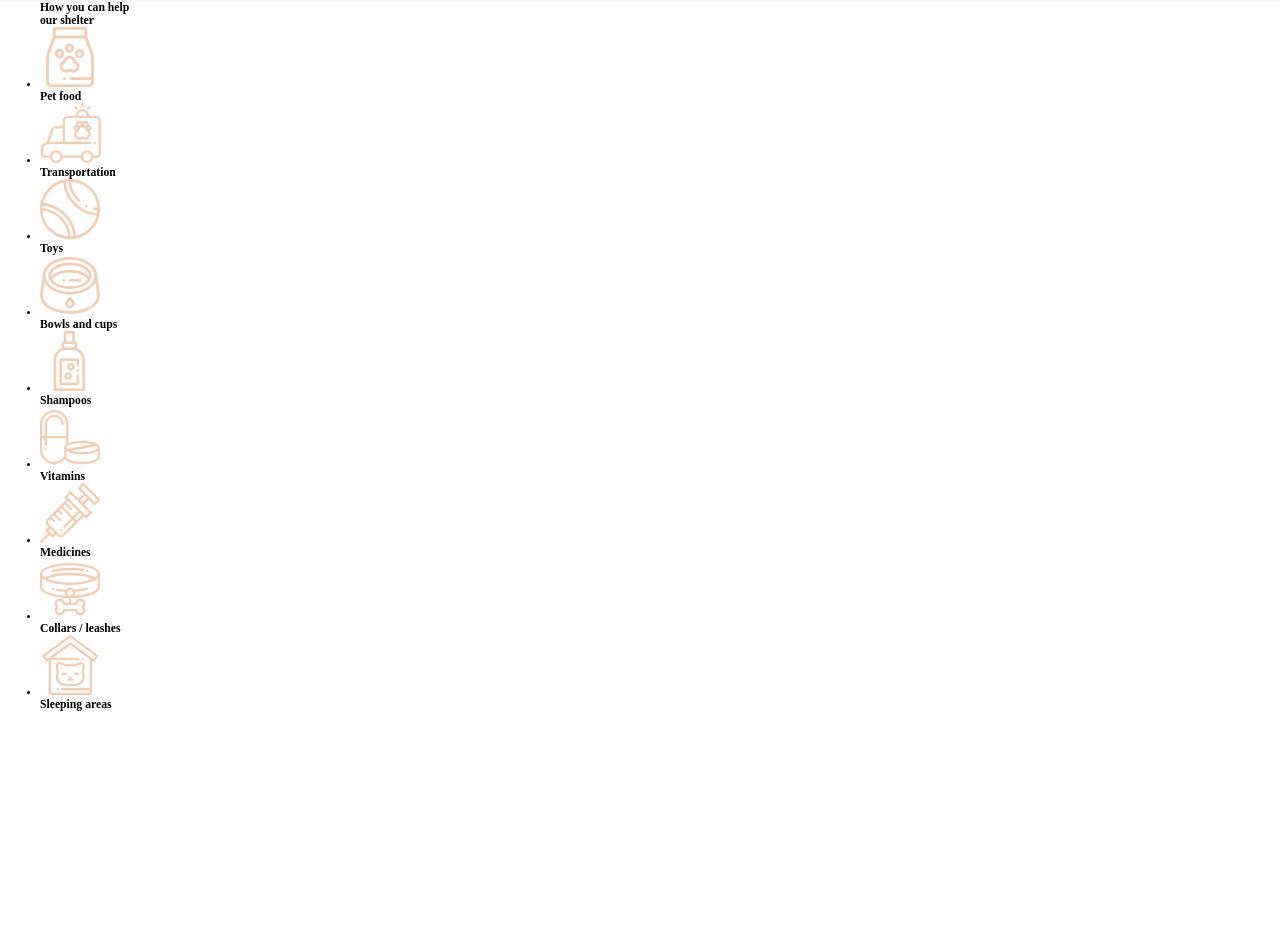
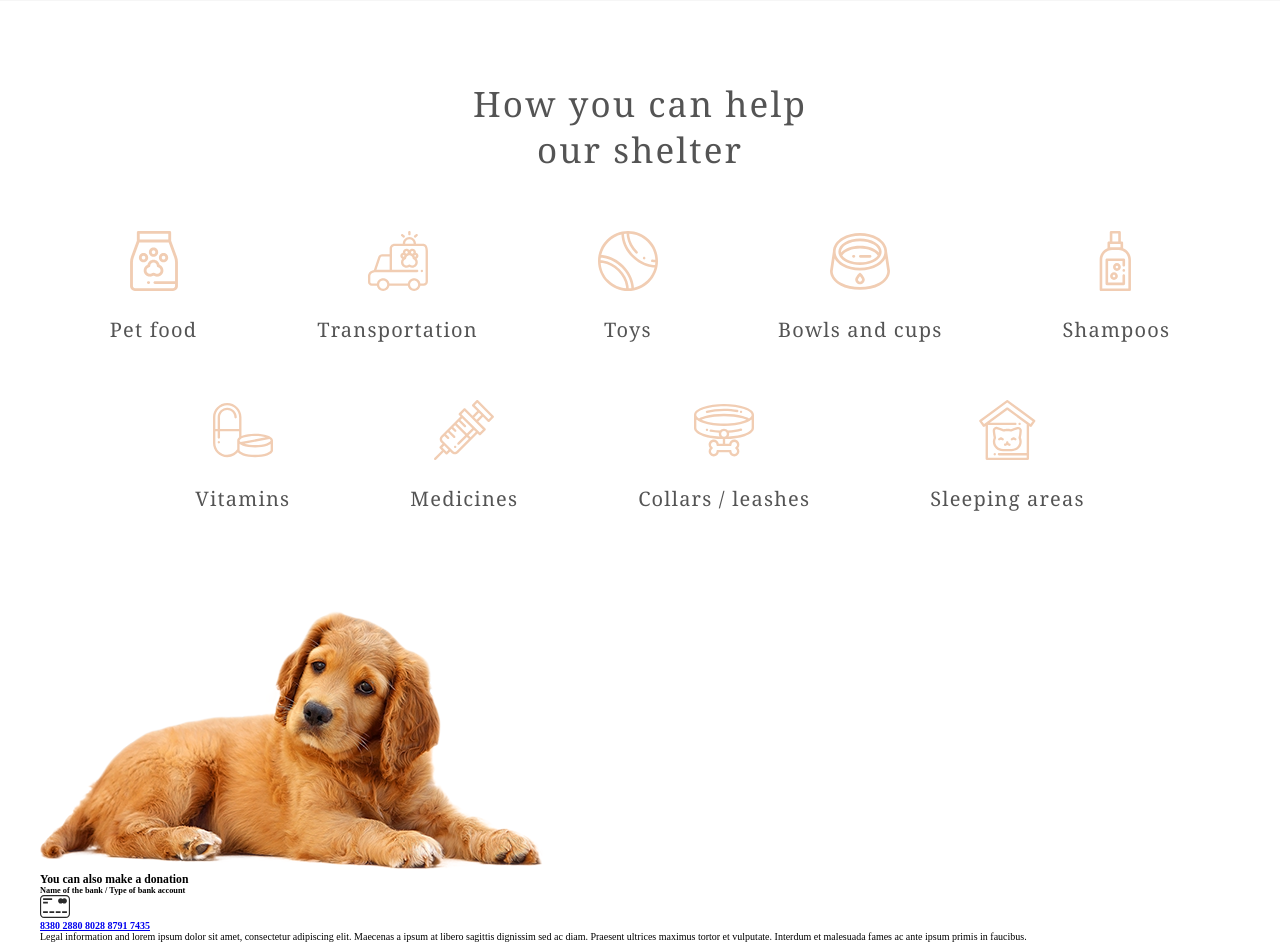
Before and after one commit to Mazayw/virtual_kb, a plain HTML site: page SHELTER/pages/main/index.html in a window 1280 px wide. Shown: the part 2416-3358 px from the top of the page. Before the commit the page ends 3127 px from the top, so only its background shows below. Drawn offline with Linux system fonts and the light colour scheme.

Commit message:
feat: add donation section

```diff
--- a/SHELTER/pages/main/index.html
+++ b/SHELTER/pages/main/index.html
@@ -99,10 +99,11 @@
         <button class="pets_button">Get to know the rest</button>
       </div>
     </section>
-    <section class="pets_help container">
+    <section class="container pets_help">
       <h3 class="help_header">
         How you can help<br />
         our shelter
+      </h3>
       <ul class="help_list">
         <li class="help_card">
           <img src="../../assets/icons/icon-pet-food.svg" alt="Pet food" />
@@ -153,7 +154,29 @@
           <h4 class="help_card_title">Sleeping areas</h4>
         </li>
       </ul>
-      </h3>
+    </section>
+    <section class="donation container">
+      <div class="donation_content">
+        <img src="../../assets/images/donation-dog.png" alt="Dog" />
+        <div class="donation_text">
+          <h3 class="donation_title">You can also make a donation</h3>
+          <h5 class="dontion_subtitle">
+            Name of the bank / Type of bank account
+          </h5>
+          <div class="donation_creditcard">
+            <a href="#">
+              <img src="../../assets/icons/credit-card.svg" alt="Card icon" />
+              <h4 class="creditcard_number">8380 2880 8028 8791 7435</h4>
+            </a>
+          </div>
+          <p class="donation_legal">
+            Legal information and lorem ipsum dolor sit amet, consectetur
+            adipiscing elit. Maecenas a ipsum at libero sagittis dignissim sed
+            ac diam. Praesent ultrices maximus tortor et vulputate. Interdum et
+            malesuada fames ac ante ipsum primis in faucibus.
+          </p>
+        </div>
+      </div>
     </section>
   </body>
 </html>
--- a/SHELTER/pages/main/style.sass
+++ b/SHELTER/pages/main/style.sass
@@ -18,6 +18,7 @@ $color-light-xl: #ffffff
     box-sizing: border-box
     margin: 0
     padding: 0
+    list-style-type: none
 .container
     width: 120rem
     margin: 0 auto
@@ -66,8 +67,6 @@ header
     border-bottom: 3px solid
     border-color: $color-primary
     line-height: 2.24rem
-.header_menu_element
-    list-style-type: none
 .start_screen
     display: flex
 .start_screen img
@@ -206,3 +205,28 @@ header
     height: 43.5rem
     background-color: #fff
     border-radius: 0.9rem
+.help_header
+    margin-top: 8rem
+    font-family: 'Georgia'
+    font-weight: 400
+    font-size: 3.5rem
+    line-height: 130%
+    text-align: center
+    letter-spacing: 0.06em
+    color: $color-dark-l
+.help_list
+    display: flex
+    justify-content: center
+    flex-wrap: wrap
+    margin-bottom: 10rem
+.help_card
+    text-align: center
+    margin: 5.9rem 6rem 0
+.help_card_title
+    font-family: 'Georgia'
+    font-weight: 400
+    font-size: 2rem
+    line-height: 115%
+    letter-spacing: 0.06em
+    color: $color-dark-l
+    margin-top: 2.5rem
```
Also changed, not shown: SHELTER/pages/main/style.css, 1 other file. Lines whose indentation alone changed are shown as unchanged.
